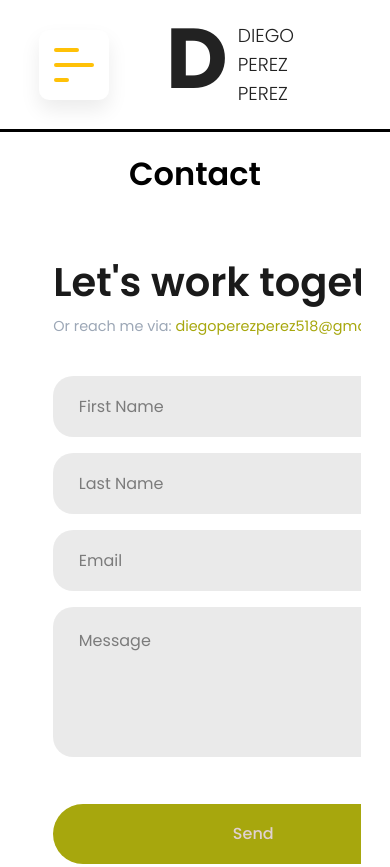
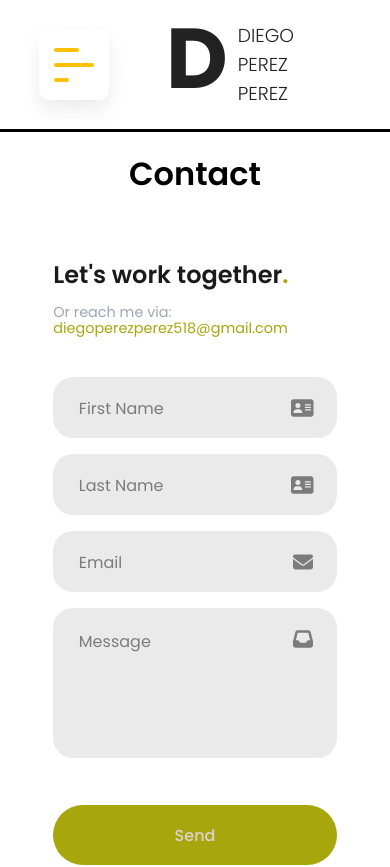
Before and after one commit to CodeBreaker518/personal-portfolio, a React (Vite) app: page /contact in a window 390 px wide. Shown: the top 867 px of the page. Built offline with nearby package versions, Linux system fonts and the light colour scheme.

Commit message:
updated min-width form

```diff
--- a/src/pages/ContactPage/Contact.css
+++ b/src/pages/ContactPage/Contact.css
@@ -10,7 +10,7 @@
 }
 
 .contact .container {
-  height: 80vh;
+  height: 85vh;
   min-height: 500px;
   display: grid;
   grid-template-columns: 1fr;
@@ -223,8 +223,7 @@ textarea.contact-input ~ .icon {
   }
   .form-wrapper {
     width: 100%;
-
-    min-width: 400px;
+    min-width: 250px;
     padding: 1rem 0;
   }
 }
@@ -246,7 +245,7 @@ textarea.contact-input ~ .icon {
 }
 @media (max-width: 640px) {
   .contact-heading h1 {
-    font-size: 2.5rem;
+    font-size: 1.5rem;
   }
   .contact-heading p {
     font-size: 0.9rem;
```
